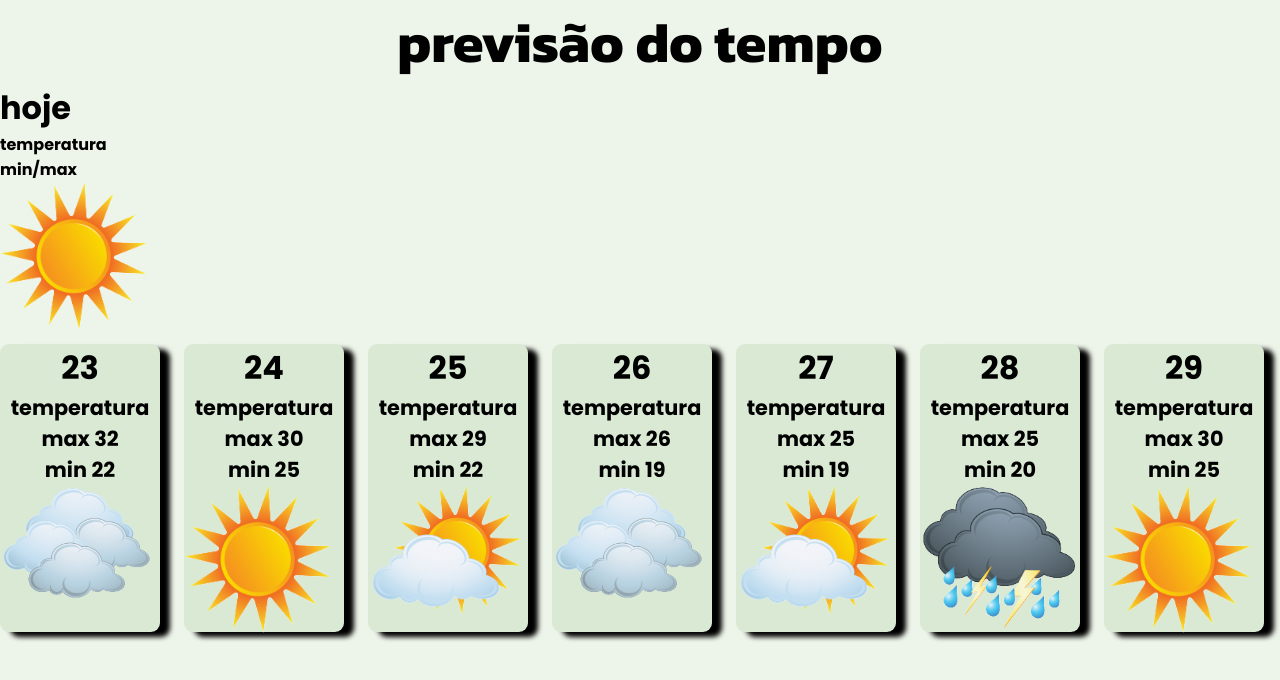
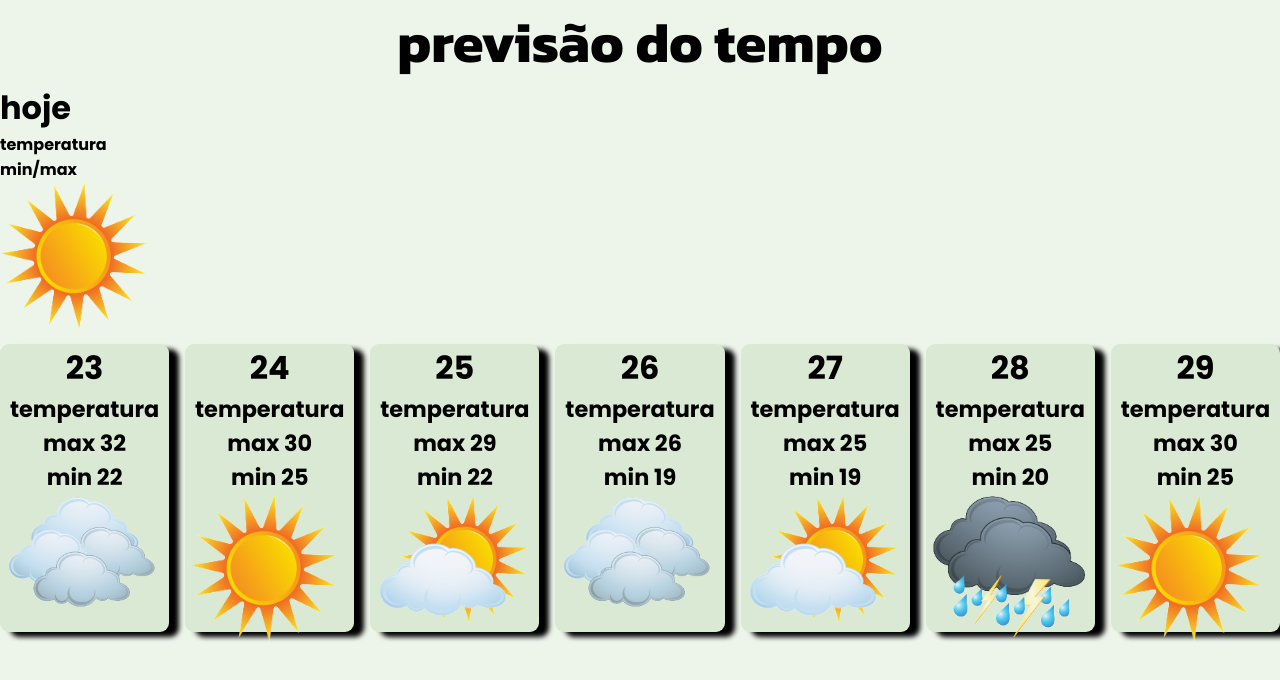
Before and after one commit to robson-alessandro/previs-oDoTempo, a plain HTML site: page index.html in a window 1280 px wide. Drawn offline with Linux system fonts and the light colour scheme; a web font is replaced by a local one.

Commit message:
terceiro commit

```diff
--- a/index.html
+++ b/index.html
@@ -10,50 +10,50 @@
 <body>
     <H1 class="titulo">previsão do tempo</H1>
     <div class="dia-atual">
-        <h1>hoje</h1>
+        <h1 id="data_principal">hoje</h1>
         <p>temperatura <br> min/max</p>
         <img src="imagens/sol.png" alt="sol">
     </div>
 
     <section class="card-dias">
-        <div class="card-dia ">
-            <p class="dia-data">dia um</p>
+        <div  class="card-dia card_dia1">
+            <p id="data_dia1" class="dia-data">dia um</p>
+            <p class="dia-temperatura ">temperatura min/max</p>
+            <img class="imagem-previsao" src="imagens/sol.png" alt="sol">
+        </div>
+
+        <div class="card-dia">
+            <p id="data_dia2" class="dia-data">dia dois</p>
+            <p class="dia-temperatura">temperatura min/max</p>
+            <img class="imagem-previsao" src="imagens/sol-nuvem.png" alt="sol">
+        </div>
+
+        <div class="card-dia">
+            <p id="data_dia3" class="dia-data">dia tres</p>
             <p class="dia-temperatura">temperatura min/max</p>
             <img class="imagem-previsao" src="imagens/sol.png" alt="sol">
         </div>
 
         <div class="card-dia">
-            <p class="dia-data">dia dois</p>
-            <p class="dia-temperatura">temperatura min/max</p>
-            <img class="imagem-previsao" src="imagens/sol-nuvem.png" alt="sol">
-        </div>
-
-        <div class="card-dia">
-            <p class="dia-data">dia tres</p>
-            <p class="dia-temperatura">temperatura min/max</p>
-            <img class="imagem-previsao" src="imagens/sol.png" alt="sol">
-        </div>
-
-        <div class="card-dia">
-            <p class="dia-data">dia quatro</p>
+            <p id="data_dia4" class="dia-data">dia quatro</p>
             <p class="dia-temperatura">temperatura min/max</p>
             <img class="imagem-previsao" src="imagens/nublado.png" alt="sol">
         </div>
 
         <div class="card-dia">
-            <p class="dia-data">dia cinco</p>
+            <p id="data_dia5" class="dia-data">dia cinco</p>
             <p class="dia-temperatura">temperatura min/max</p>
             <img class="imagem-previsao" src="imagens/chuva-forte.png" alt="sol">
         </div>
 
         <div class="card-dia">
-            <p class="dia-data">dia seis</p>
+            <p id="data_dia6"class="dia-data">dia seis</p>
             <p class="dia-temperatura">temperatura min/max</p>
             <img class="imagem-previsao" src="imagens/chuva.png" alt="sol">
         </div>
 
         <div class="card-dia">
-            <p class="dia-data">dia sete</p>
+            <p id="data_dia7" class="dia-data">dia sete</p>
             <p class="dia-temperatura">temperatura min/max</p>
             <img class="imagem-previsao" src="imagens/sol.png" alt="sol">
         </div>
--- a/script.js
+++ b/script.js
@@ -5,12 +5,15 @@ import {previsoes} from "./previsoes.js";
 const datas = document.querySelectorAll('.dia-data')
 const listaComDias = document.querySelectorAll('.dia-temperatura')
 const listaImagem = document.querySelectorAll('.imagem-previsao')
+const dia1Bot = document.querySelector('.card_dia1')
+
 
 //essa função usa a ferramenta Date para criar as datas que sera usado no site e as coloca no site.
 function colocarDatas(){
     let data = new Date()
     let dia = data.getDate()
     let pulardia = 0
+
 
     datas.forEach((elemento) => {
         elemento.textContent = `${ dia + pulardia}`
@@ -40,3 +43,8 @@ function colocarTemperatura(){
 // faz o chamado de cada função para o prenchimento do site com temperatura, data e imagem de cada dia.
 colocarTemperatura()
 colocarDatas()
+
+dia1Bot.addEventListener("click",() =>{
+    const valor = document.getElementById('data_dia1').innerHTML
+    document.getElementById('data_principal').innerHTML = valor
+})
--- a/styles.css
+++ b/styles.css
@@ -39,15 +39,14 @@ img{
     font-weight: 700;
     font-style: normal;
     display: flex;
-    width: 100vh;
-    gap: 1.5rem;
+    gap: 1rem;
 }
 
 .card-dia{
     background: #dae9d3;
     text-align: center;
     border-radius: 9px;
-    width: 15rem;
+    width: 12rem;
     height: 18rem;
     box-shadow: 10px 5px 5px black;
 }
@@ -55,5 +54,5 @@ img{
     font-size: 2rem;
 }
  .dia-temperatura{
-    font-size: 1.3rem;
+    font-size: 1.4rem;
  }
```
